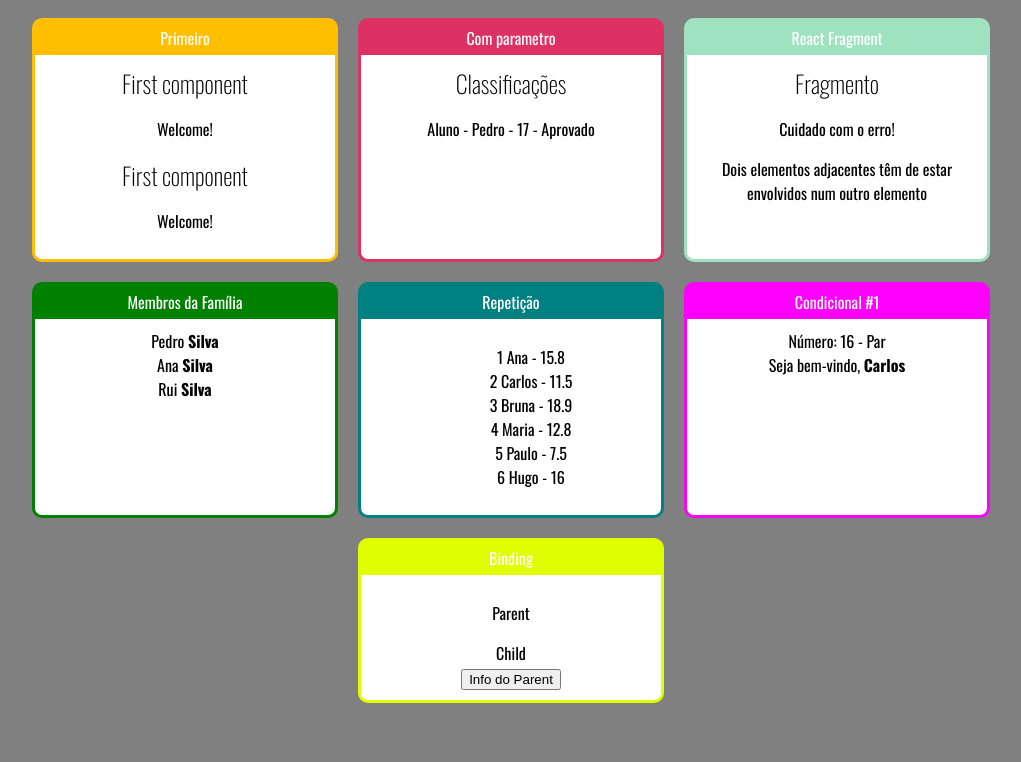
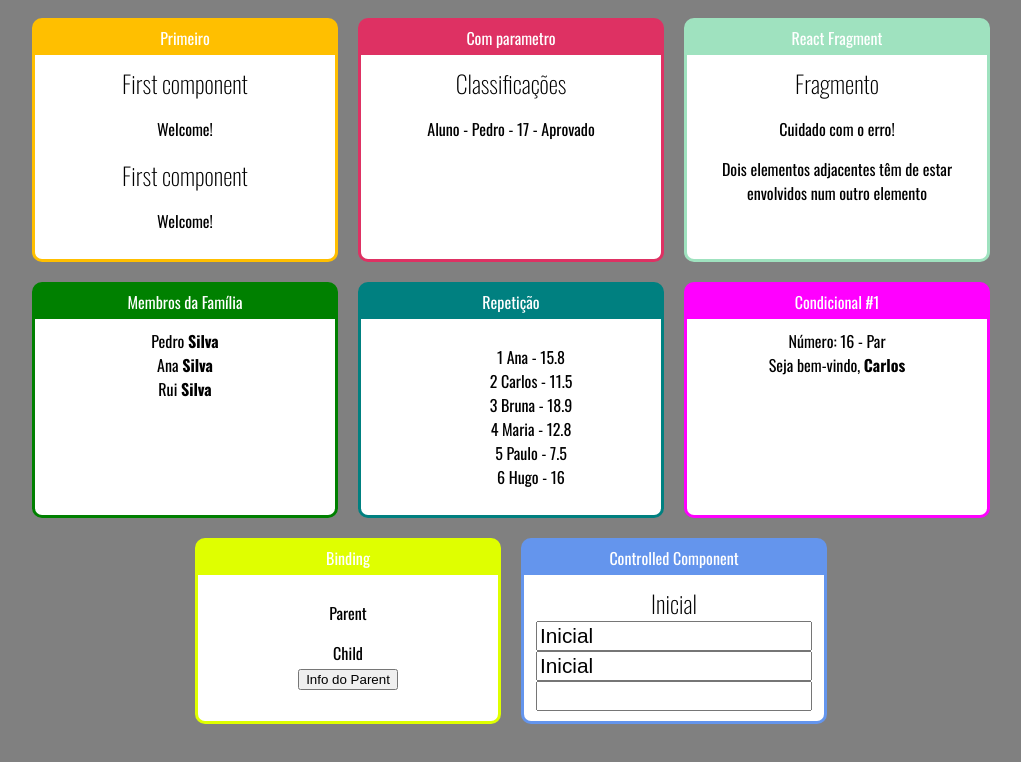
Before and after one commit to itfernandolira/react-basics, a React (Create React App) app: page / in a window 1280 px wide. Shown: the top 762 px of the page, without its empty margins (129-1150 px from the left). Built offline with nearby package versions, Linux system fonts and the light colour scheme.

Commit message:
Controlled component

```diff
--- a/src/App.jsx
+++ b/src/App.jsx
@@ -11,6 +11,7 @@ import ListaAlunos from './components/repeat/ListaAlunos'
 import ParOuImpar from './components/conditional/ParOuImpar'
 import UserInfo from './components/conditional/UserInfo'
 import ElementParent from './components/binding/ElementParent'
+import Input from './components/forms/Input'
 
 const app = () =>
     <div className='App'>
@@ -48,6 +49,10 @@ const app = () =>
             <Card title="Binding" color="#DFFF00">
                 <ElementParent></ElementParent>
             </Card>
+
+            <Card title="Controlled Component" color="#6495ED">
+                <Input></Input>
+            </Card>
         </div>
     </div>
 
--- /dev/null
+++ b/src/components/forms/Input.css
@@ -0,0 +1,3 @@
+.Input input {
+    font-size: 1.3rem;
+}
--- /dev/null
+++ b/src/components/forms/Input.jsx
@@ -0,0 +1,21 @@
+import './Input.css';
+import React,{useState} from 'react';
+
+const Input = props => {
+    const [valor, setValor] = useState('Inicial');
+
+    function aoMudar(e) {
+        setValor(e.target.value);
+    }
+
+    return (
+        <div className='Input'>
+            <h2>{valor}</h2>
+            <input value={valor} onChange={aoMudar} />
+            <input value={valor} readOnly/>
+            <input value={undefined} />
+        </div>
+    )
+}
+
+export default Input;
```
